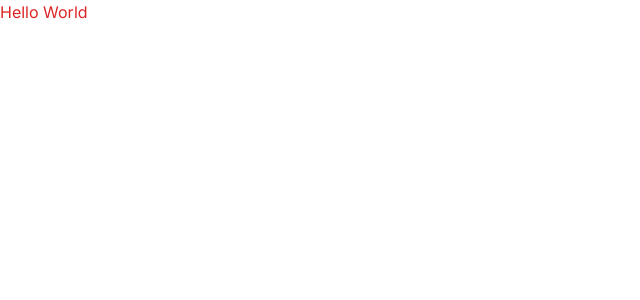
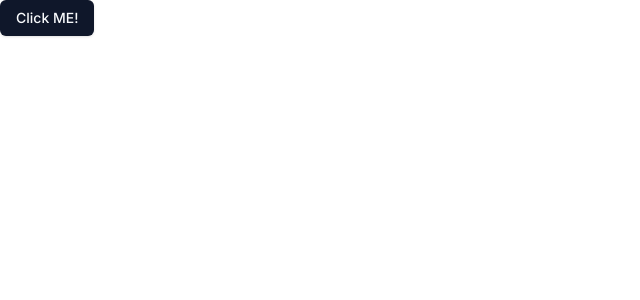
Before and after one commit to sivuyilemene/pdf-reader-ai, a Next.js app: page / in a window 1280 px wide. Shown: the top 300 px of the page, without its empty margins (0-640 px from the left). Built offline with nearby package versions, Linux system fonts and the light colour scheme.

Commit message:
add(component): added a button using shadcn-ui

```diff
--- a/package.json
+++ b/package.json
@@ -10,6 +10,7 @@
   },
   "dependencies": {
     "@radix-ui/react-icons": "^1.3.0",
+    "@radix-ui/react-slot": "^1.0.2",
     "@types/node": "20.6.2",
     "@types/react": "18.2.22",
     "@types/react-dom": "18.2.7",
--- a/src/app/page.tsx
+++ b/src/app/page.tsx
@@ -1,8 +1,9 @@
+import { Button } from '@/components/ui/button'
 import Image from 'next/image'
 
 export default function Home() {
   return(
-     <h1 className="text-red-600">Hello World</h1>
+    <Button>Click ME!</Button>
   )
 
   }
--- /dev/null
+++ b/src/components/ui/button.tsx
@@ -0,0 +1,57 @@
+import * as React from "react"
+import { Slot } from "@radix-ui/react-slot"
+import { cva, type VariantProps } from "class-variance-authority"
+
+import { cn } from "@/lib/utils"
+
+const buttonVariants = cva(
+  "inline-flex items-center justify-center rounded-md text-sm font-medium transition-colors focus-visible:outline-none focus-visible:ring-1 focus-visible:ring-ring disabled:pointer-events-none disabled:opacity-50",
+  {
+    variants: {
+      variant: {
+        default:
+          "bg-primary text-primary-foreground shadow hover:bg-primary/90",
+        destructive:
+          "bg-destructive text-destructive-foreground shadow-sm hover:bg-destructive/90",
+        outline:
+          "border border-input bg-transparent shadow-sm hover:bg-accent hover:text-accent-foreground",
+        secondary:
+          "bg-secondary text-secondary-foreground shadow-sm hover:bg-secondary/80",
+        ghost: "hover:bg-accent hover:text-accent-foreground",
+        link: "text-primary underline-offset-4 hover:underline",
+      },
+      size: {
+        default: "h-9 px-4 py-2",
+        sm: "h-8 rounded-md px-3 text-xs",
+        lg: "h-10 rounded-md px-8",
+        icon: "h-9 w-9",
+      },
+    },
+    defaultVariants: {
+      variant: "default",
+      size: "default",
+    },
+  }
+)
+
+export interface ButtonProps
+  extends React.ButtonHTMLAttributes<HTMLButtonElement>,
+    VariantProps<typeof buttonVariants> {
+  asChild?: boolean
+}
+
+const Button = React.forwardRef<HTMLButtonElement, ButtonProps>(
+  ({ className, variant, size, asChild = false, ...props }, ref) => {
+    const Comp = asChild ? Slot : "button"
+    return (
+      <Comp
+        className={cn(buttonVariants({ variant, size, className }))}
+        ref={ref}
+        {...props}
+      />
+    )
+  }
+)
+Button.displayName = "Button"
+
+export { Button, buttonVariants }
```
Also changed, not shown: 1 other file (tests, documents, lock files or other folders).
